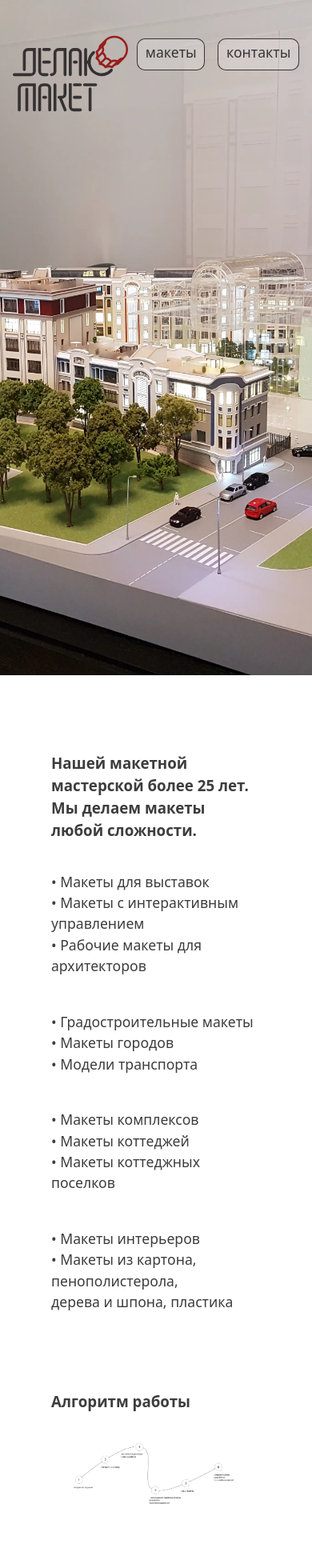
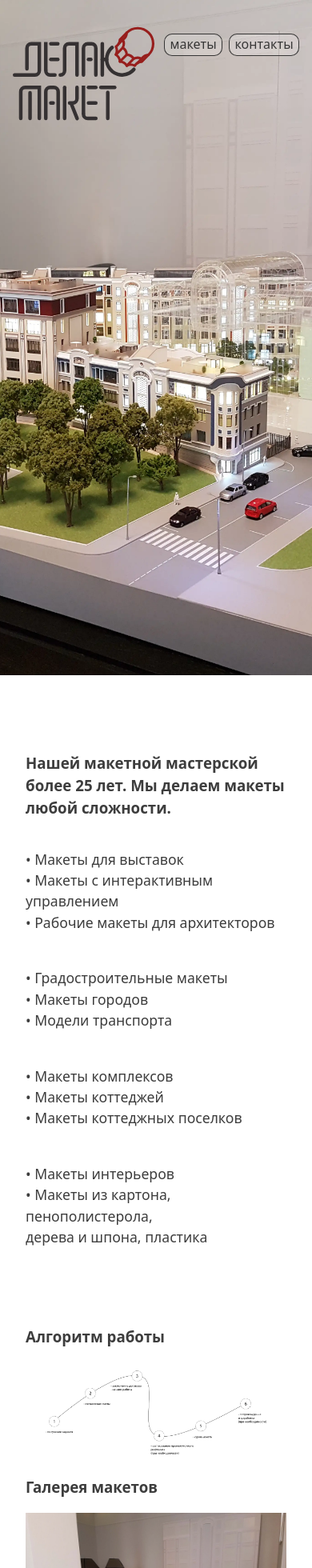
Before and after one commit to Anty-Anty/delmaket, a React (Vite) app: page / in a window 390 px wide. Shown: the top 1960 px of the page at 80% size. Built offline with nearby package versions, Linux system fonts and the light colour scheme.

Commit message:
mobile optimization

```diff
--- a/src/components/UIElements/Modal.css
+++ b/src/components/UIElements/Modal.css
@@ -1,8 +1,8 @@
 .modal {
   /* width: calc(30% - 2rem); */
-  width: 75vw;
+  width: 85vw;
   /* The modal content will scroll if it exceeds max-height */
-  max-height: 80vh;
+  max-height: 90vh;
   /* modal content scrolls */
   overflow-y: auto;
 
@@ -38,7 +38,6 @@
   display: flex;
   justify-content: center;
   gap: 1rem;
-  padding: 0.5rem 0.5rem;
 }
 
 .modal__footer {
--- a/src/index.css
+++ b/src/index.css
@@ -69,11 +69,11 @@ button:focus-visible {
 
 /* Handle (the draggable part) */
 ::-webkit-scrollbar-thumb {
-  background: rgba(100, 100, 100, 0.4);
+  background: rgba(100, 100, 100, 0.6);
   border-radius: 3px;
 }
 
 /* Handle on hover */
 ::-webkit-scrollbar-thumb:hover {
-  background: rgba(100, 100, 100, 0.9);
+  background: rgba(100, 100, 100, 1);
 }
--- a/src/pages/MainPage.css
+++ b/src/pages/MainPage.css
@@ -102,6 +102,7 @@ html {
 }
 
 .info-img {
+    margin: 0 7rem;
     display: flex;
     justify-content: center;
 }
@@ -113,29 +114,27 @@ html {
 /* WORKS */
 .works {
     width: 100%;
+
+}
+
+.works-child {
+    margin-left: 4rem;
+    margin-right: 4rem;
     display: flex;
     flex-direction: column;
     align-items: center;
 }
 
-.works h3 {
-    align-self: flex-start;
-    margin-top: 5rem;
-    margin-left: 4rem;
-
+.works-child h3 {
+    align-self: self-start;
 }
 
 .works-img {
-
-    margin-left: 4rem;
-    margin-right: 4rem;
     display: grid;
     grid-template-columns: 1fr 1fr;
     /* grid-auto-rows: 325px; */
     gap: 1rem;
 }
-
-
 
 .works-img-child p {
     margin-top: 0rem;
@@ -159,6 +158,7 @@ html {
 .works button {
     margin-top: 3rem;
     margin-bottom: 3rem;
+    padding: 0.7em 1em;
 }
 
 /* ABOUT */
@@ -215,7 +215,7 @@ html {
 
 /* MODAL */
 .modal-works {
-    width: 90%;
+    width: 100%;
     margin: 2rem;
 }
 
@@ -228,9 +228,9 @@ html {
 .modal-close-btn {
     position: fixed;
     /* fixed to viewport */
-    top: 4.5rem;
+    top: 1rem;
     /* distance from top of screen */
-    right: 1.5rem;
+    right: 1rem;
     /* distance from right edge of screen */
     background-color: #646cff00;
     color: rgba(238, 238, 238, 0.8);
@@ -291,28 +291,31 @@ button:focus-visible {
 
     .links {
         /* flex-direction: column; */
-        /* align-items: flex-end; */
+        align-items: center;
         gap: 1rem;
         margin-top: 3rem;
         margin-right: 1rem;
-        gap: 1rem;
-         transition: all 0.8s ease;
+        gap: 0.5rem;
+        transition: all 0.8s ease;
     }
 
     .links.scrolled {
         margin-top: 0.7rem;
         margin-right: 1rem;
-        gap: 1rem;
+        gap: 0.5rem;
+        margin-top: 0;
     }
 
     .links a {
-        height: 2rem;
-        font-size: 1.1rem;
+        height: 1.5rem;
+        font-size: 1rem;
         border: 1px solid rgba(32, 32, 32, 0.87);
         /* adds a visible border */
         border-radius: 10px;
         /* rounded corners, adjust px as needed */
-        padding: 0.2rem 0.6rem;
+        padding-left: 0.4rem;
+        padding-right: 0.4rem;
+        padding-bottom: 0.15rem;
         /* add padding so text doesn’t touch the border */
         transition: all 0.3s ease;
         /* optional: smooth hover effect */
@@ -331,13 +334,7 @@ button:focus-visible {
         gap: 0.5rem;
     }
 
-    .works-img {
-        margin-left: 2rem;
-        margin-right: 2rem;
-        display: flex;
-        flex-direction: column;
-        gap: 1rem;
-    }
+
 
 }
 
@@ -351,3 +348,50 @@ button:focus-visible {
 
 
 }
+
+@media (max-width: 1000px) {
+
+    .works-child {
+        margin-left: 2rem;
+        margin-right: 2rem;
+    }
+
+    .works-img {
+        display: flex;
+        flex-direction: column;
+        gap: 1rem;
+    }
+
+    .info-child {
+        margin: 2rem;
+        margin-top: 6rem;
+        margin-bottom: 0;
+    }
+
+    .info-img {
+        margin: 0;
+        display: flex;
+        justify-content: center;
+    }
+
+    .about div {
+        margin: 2rem;
+        margin-bottom: 0;
+    }
+
+    .about-child {
+        margin: 5% 0;
+        font-size: 1.1rem;
+    }
+
+    .clients div {
+        margin: 2rem;
+    }
+
+    .modal-works {
+    width: 90%;
+    margin: 0;
+}
+
+
+}
--- a/src/pages/MainPage.jsx
+++ b/src/pages/MainPage.jsx
@@ -144,7 +144,7 @@ const MainPage = () => {
 
             {/* <div onClick={() => setShowModal(true)}>Open Modal</div> */}
             <div id="works" className="works">
-
+                <div className="works-child">
                     <h3>
                         Галерея макетов
                     </h3>
@@ -167,7 +167,6 @@ const MainPage = () => {
                     </div>
 
                     <button
-                    className="see-all-btn"
                         onClick={() => {
 
                             setShowAllWorks(prev => {
@@ -185,6 +184,7 @@ const MainPage = () => {
                     >
                         {showAllWorks ? "Свернуть галерею" : "Показать все макеты"}
                     </button>
+                </div>
 
             </div>
 
@@ -231,19 +231,6 @@ const MainPage = () => {
             </div>
 
             {/* CONTACTS */}
-            {/* <div className="video-container">
-                <iframe
-                    width="560"
-                    height="315"
-                    src="https://www.youtube.com/embed/dQw4w9WgXcQ"
-                    title="YouTube video player"
-                    frameBorder="0"
-                    allow="accelerometer; autoplay; clipboard-write; encrypted-media; gyroscope; picture-in-picture"
-                    allowFullScreen
-                ></iframe>
-            </div> */}
-
-
 
             <div className="contacts-breakline"></div>
             <div id="contacts" className="contacts">
```
Also changed, not shown: public/images/diagram.png. Lines whose indentation alone changed are shown as unchanged.
